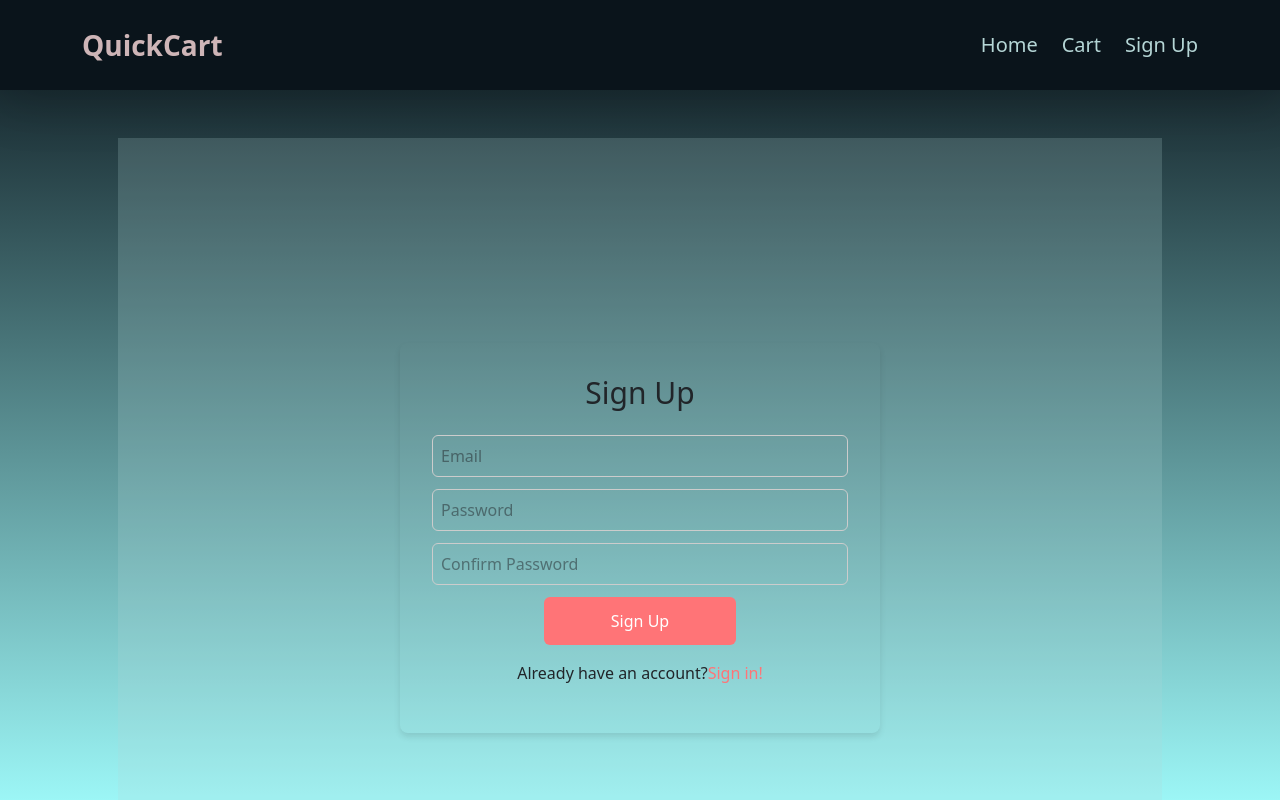
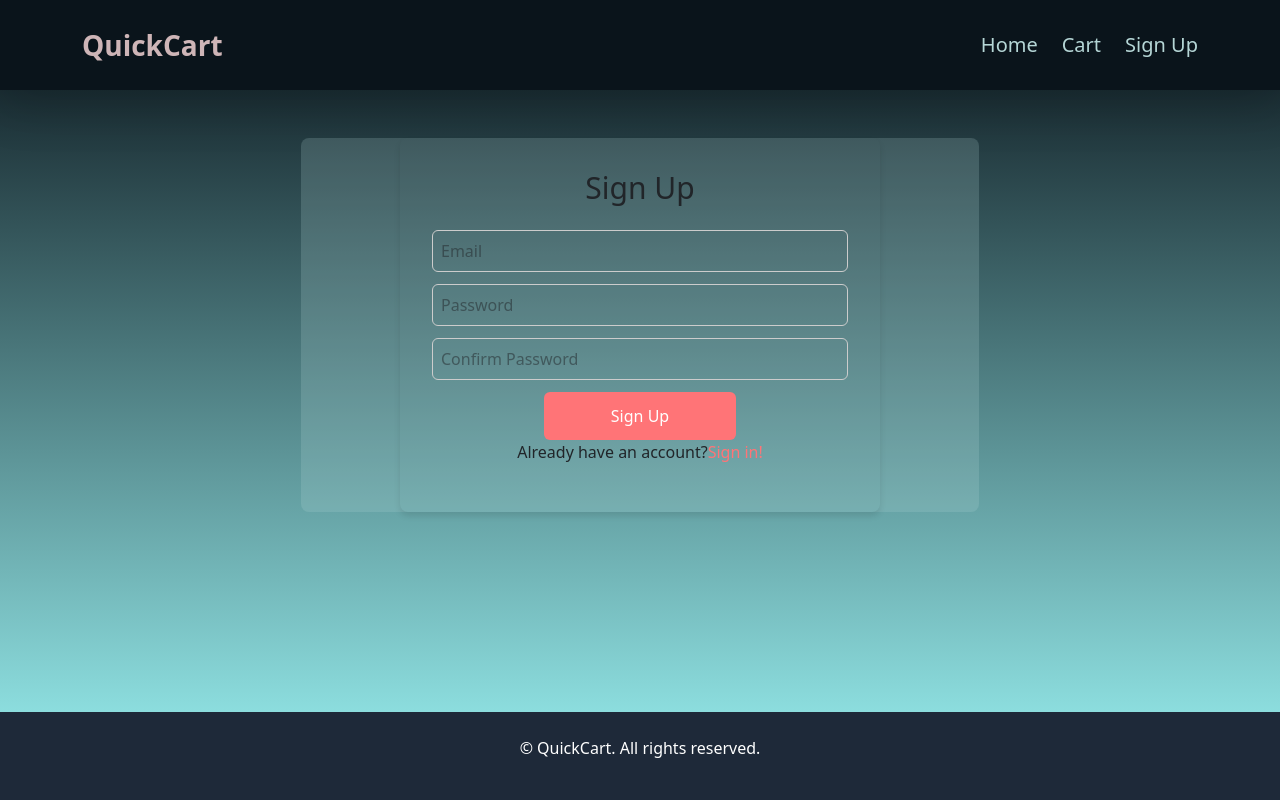
Before and after one commit to SuhanaJabin/ecommerce_task, a React (Vite) app: page /sign-up in a window 1280 px wide. Built offline with nearby package versions, Linux system fonts and the light colour scheme.

Commit message:
some styles

```diff
--- a/src/index.css
+++ b/src/index.css
@@ -161,6 +161,48 @@ h1.featured-products {
 }
 
 
+/* styles.css */
+
+@media screen and (max-width: 640px) {
+  .signup-container {
+    width: 90%;
+    height: 85%;
+  }
+
+  .signup-card {
+    margin-top: 1em;
+    width: 70%;
+    padding: 8px;
+    margin-bottom: 2em;
+  }
+
+  .signup-input {
+    margin-bottom: 1rem;
+  }
+
+  .signup-button {
+    width: 80%;
+    padding: 2rem;
+  }
+}
+
+@media screen and (min-width: 640px) {
+  .signup-container {
+    width: 50%;
+    height: 75%;
+  }
+
+  .signup-card {
+    width: 60%;
+    padding: 2rem;
+  }
+
+  .signup-button {
+    width: 80%;
+    padding: 1.5rem;
+  }
+}
+
 .signup-container {
   display: flex;
   justify-content: center;
@@ -170,7 +212,6 @@ h1.featured-products {
   background-color: rgba(181, 214, 214, 0.2);
 }
 
-
 .signup-card {
   width: 20rem;
   background-color: transparent;
@@ -179,13 +220,11 @@ h1.featured-products {
   padding: 2rem;
 }
 
-
 .signup-title {
   text-align: center;
   font-size: 1.875rem;
   margin-bottom: 1.5rem;
 }
-
 
 .signup-input {
   padding: 0.5rem;
@@ -194,7 +233,6 @@ h1.featured-products {
   border-radius: 0.375rem;
   width: 100%;
 }
-
 
 .signup-button {
   background-color: #FF7477;
@@ -211,10 +249,8 @@ h1.featured-products {
   background-color: #B5D6D6;
 }
 
-
 .signup-text {
   text-align: center;
-  margin-top: 1rem;
 }
 
 .signup-link {
@@ -222,7 +258,6 @@ h1.featured-products {
   text-decoration: none;
   cursor: pointer;
 }
-
 
 .signup-link:hover {
   text-decoration: underline;
@@ -234,6 +269,19 @@ h1.featured-products {
   }
 }
 
+@media (min-width: 640px) {
+  .signup-container {
+    height: 70%;
+    width: 65%;
+  }
+}
+
+@media (max-width: 640px) {
+  .signup-container {
+    height: 90%;
+    width: 85%;
+  }
+}
 
 .carousel-container {
   margin-bottom: 2rem;
--- a/src/pages/SignUp.jsx
+++ b/src/pages/SignUp.jsx
@@ -18,7 +18,7 @@ const SignUp = () => {
   };
 
   return (
-    <div className="signup-container">
+    <div className="signup-container flex mx-auto rounded-lg">
       <div className="signup-card">
         <h1 className="signup-title">Sign Up</h1>
         <form onSubmit={handleSubmit} className="flex flex-col space-y-6">
```
